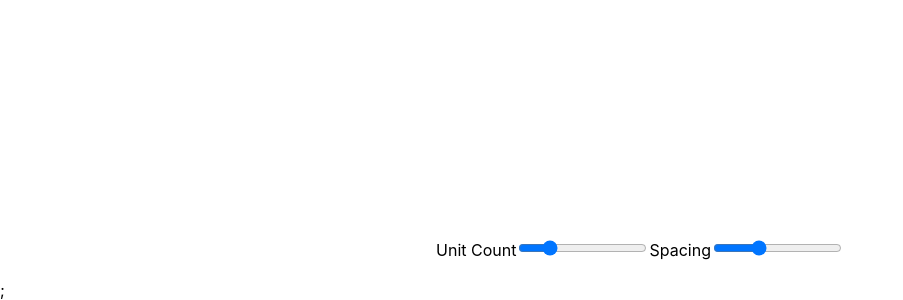
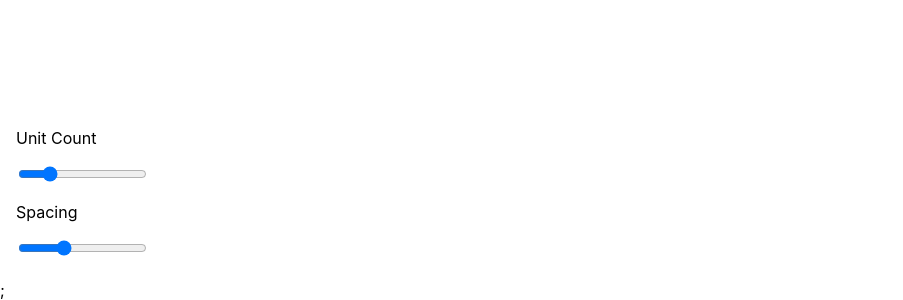
Before and after one commit to isospaces/massing-generator, a React (Vite) app: page / in a window 1280 px wide. Shown: the part 524-824 px from the top of the page, without its empty margins (0-903 px from the left). Built offline with nearby package versions, Linux system fonts and the light colour scheme.

Commit message:
refactored generation functionality

```diff
--- a/src/App.css
+++ b/src/App.css
@@ -3,10 +3,20 @@ canvas {
   height: 100vh;
 }
 
+body {
+  overflow: hidden;
+}
+
 .controls {
   position: absolute;
-  width: 100%;
+  /* width: 100%; */
   bottom: 1rem;
+  left: 1rem;
   display: flex;
   justify-content: center;
+  align-items: center;
 }
+
+.slider p {
+  width: 100px
+}
--- a/src/App.tsx
+++ b/src/App.tsx
@@ -1,15 +1,12 @@
 import { useEffect, useMemo, useRef, useState } from "react";
-import { SHAPES, setupCanvas, generatePolygon } from "./lib/utils";
-import Random from "./lib/random";
+import { setupCanvas } from "./lib/utils";
 import Vec2 from "./lib/vec2";
 import { Mesh } from "./lib/mesh";
-import "./App.css";
 import { shapeToLines } from "./lib/collision";
 import Shape from "./lib/shape";
-import Line from "./lib/line";
+import { generatePolygon, generateUnitPlacement } from "./lib/generation";
+import "./App.css";
 
-const UNIT_1 = SHAPES.RECTANGLE.clone().scale(new Vec2(20, 60));
-const UNIT_3 = SHAPES.RECTANGLE.clone().scale(new Vec2(60, 60));
 const DUMMY_CANVAS = document.createElement("canvas");
 
 function App() {
@@ -19,43 +16,6 @@ function App() {
   const [plot] = useState(new Mesh(new Shape([])).setColor("#9c9"));
   const units = useRef<Mesh[]>([]);
   const [spacing, setSpacing] = useState(20);
-
-  const generateUnitPlacement = (count: number, lines: Line[]) => {
-    const shapes = [UNIT_1, UNIT_3];
-    const arr = [];
-
-    const dimensions = new Vec2(40, 120);
-    const padding = new Vec2(20, 20);
-
-    let remainingUnits = count;
-    for (const line of lines) {
-      const maxDistance = line.distance();
-      const direction = line.relative().normalise();
-      const perpendicular = new Vec2(-direction.y, direction.x);
-      const yOffset = perpendicular.multiplyScalar(dimensions.y / 2 + padding.y);
-      const angle = Math.atan(direction.y / direction.x);
-      const xpad = dimensions.x / 2 + padding.x;
-      const distanceCoefficient = dimensions.x + spacing;
-
-      for (let i = 0; i < remainingUnits; i++) {
-        const distance = distanceCoefficient * i + xpad;
-        if (distance > maxDistance) break;
-
-        const offset = direction.multiplyScalar(distance);
-        const position = line.a.add(offset).add(yOffset);
-        const unit = new Mesh(shapes[0]).setPosition(position).setRotation(-angle);
-        arr.push(unit);
-      }
-
-      if (remainingUnits === 0) return arr;
-    }
-
-    if (remainingUnits > 0) {
-      console.warn(`${remainingUnits} units were unable to fit inside the plot`);
-    }
-
-    return arr;
-  };
 
   const generate = () => {
     // regenerate plot mesh
@@ -75,7 +35,7 @@ function App() {
       .sort((a, b) => a.normal.y - b.normal.y)
       .map((data) => data.line);
 
-    units.current = generateUnitPlacement(unitCount, lines);
+    units.current = generateUnitPlacement(unitCount, lines, spacing);
   };
 
   // Generation / Regeneration
@@ -119,14 +79,16 @@ interface ControlProps {
 const Controls = ({ onCountChange, onSpacingChange }: ControlProps) => {
   return (
     <div className="controls">
-      <label>
-        Unit Count
-        <input type="range" min={1} max={20} step={1} defaultValue={5} onChange={onCountChange} />
-      </label>
-      <label>
-        Spacing
-        <input type="range" min={0} max={60} step={5} defaultValue={20} onChange={onSpacingChange} />
-      </label>
+      <div>
+        <div>
+          <p>Unit Count</p>
+          <input type="range" min={1} max={20} step={1} defaultValue={5} onChange={onCountChange} />
+        </div>
+        <div>
+          <p>Spacing</p>
+          <input type="range" min={0} max={60} step={5} defaultValue={20} onChange={onSpacingChange} />
+        </div>
+      </div>
     </div>
   );
 };
--- /dev/null
+++ b/src/lib/generation.ts
@@ -0,0 +1,62 @@
+import Line from "./line";
+import { Mesh } from "./mesh";
+import { SHAPES } from "./utils";
+import Vec2 from "./vec2";
+import Random from "./random";
+import Shape from "./shape";
+import { PI2, cos, sin } from "./math";
+
+const UNIT_1 = SHAPES.RECTANGLE.clone().scale(new Vec2(20, 60));
+const UNIT_3 = SHAPES.RECTANGLE.clone().scale(new Vec2(60, 60));
+
+export const generateUnitPlacement = (count: number, lines: Line[], spacing: number) => {
+  const shapes = [UNIT_1, UNIT_3];
+  const arr = [];
+
+  const dimensions = new Vec2(40, 120);
+  const padding = new Vec2(20, 20);
+
+  let remainingUnits = count;
+  for (const line of lines) {
+    const maxDistance = line.distance();
+    const direction = line.relative().normalise();
+    const perpendicular = new Vec2(-direction.y, direction.x);
+    const inset = perpendicular.multiplyScalar(dimensions.y / 2 + padding.y);
+    const angle = Math.atan(direction.y / direction.x);
+    const xpad = dimensions.x / 2 + padding.x;
+    const distanceCoefficient = dimensions.x + spacing;
+
+    console.log(`line: ${line} - ${remainingUnits}`);
+
+    for (let i = 0; i < remainingUnits; i++) {
+      const distance = distanceCoefficient * i + xpad;
+      if (distance > maxDistance - xpad) break;
+
+      const position = line.a.add(direction.multiplyScalar(distance).add(inset));
+      arr.push(new Mesh(shapes[0]).setPosition(position).setRotation(-angle));
+      remainingUnits--;
+    }
+
+    if (remainingUnits === 0) return arr;
+  }
+
+  if (remainingUnits > 0) {
+    console.warn(`${remainingUnits} units were unable to fit inside the plot`);
+  }
+
+  return arr;
+};
+
+export const generatePolygon = (minPoints: number, maxPoints: number, minRadius: number, maxRadius: number) => {
+  const pointCount = Random.range(minPoints, maxPoints);
+  const points: Vec2[] = [];
+  const step = PI2 / pointCount;
+  for (let i = 0; i < pointCount; i++) {
+    const angle = step * i;
+    const distance = Random.range(minRadius, maxRadius);
+    const point = new Vec2(cos(angle), sin(angle)).multiplyScalar(distance);
+    points.push(point);
+  }
+
+  return new Shape(points);
+};
--- /dev/null
+++ b/src/lib/math.ts
@@ -0,0 +1,2 @@
+export const PI2 = Math.PI * 2;
+export const { sin, cos, atan } = Math;
--- a/src/lib/utils.ts
+++ b/src/lib/utils.ts
@@ -1,9 +1,6 @@
 import Shape from "./shape";
 import Vec2 from "./vec2";
 import Random from "./random";
-
-const PI2 = Math.PI * 2;
-const { sin, cos, atan } = Math;
 
 export namespace COLORS {
   export const WHITE = "#ffffff";
@@ -38,17 +35,3 @@ export const setupCanvas = (canvas: HTMLCanvasElement) => {
 
   return { ctx, center, width, height };
 };
-
-export const generatePolygon = (minPoints: number, maxPoints: number, minRadius: number, maxRadius: number) => {
-  const pointCount = Random.range(minPoints, maxPoints);
-  const points: Vec2[] = [];
-  const step = PI2 / pointCount;
-  for (let i = 0; i < pointCount; i++) {
-    const angle = step * i;
-    const distance = Random.range(minRadius, maxRadius);
-    const point = new Vec2(cos(angle), sin(angle)).multiplyScalar(distance);
-    points.push(point);
-  }
-
-  return new Shape(points);
-};
```
